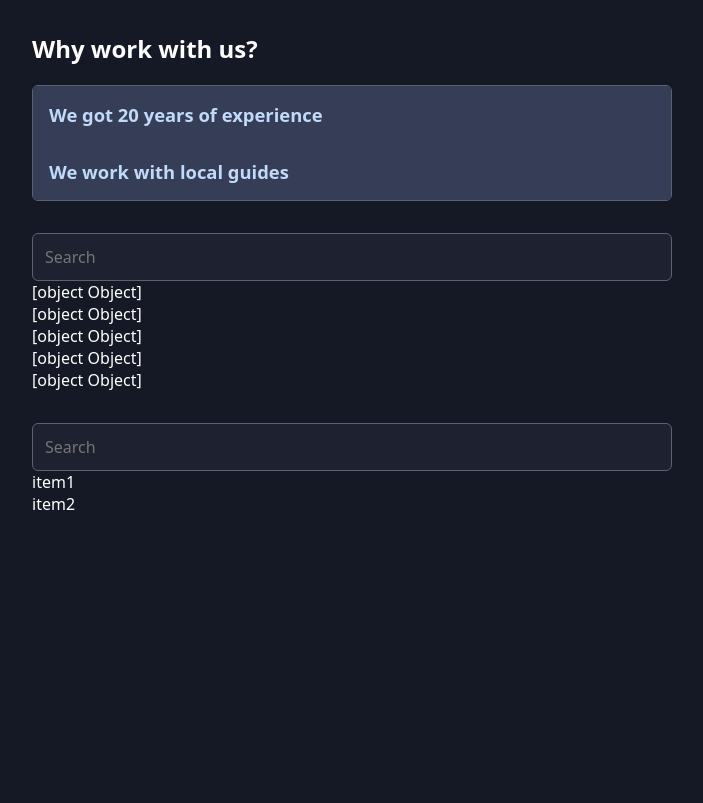
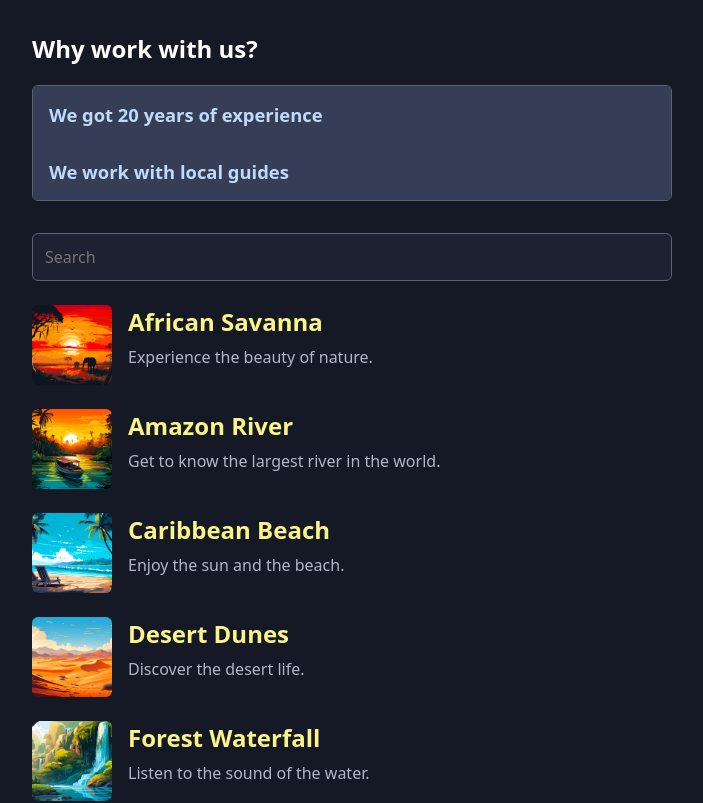
Before and after one commit to RAWoiwode/re-patterns-practices, a React (Vite) app: page / in a window 1280 px wide. Shown: the top 803 px of the page, without its empty margins (288-991 px from the left). Built offline with nearby package versions, Linux system fonts and the light colour scheme.

Commit message:
Utilizing Render Props to create list of searchable places

```diff
--- a/src/App.jsx
+++ b/src/App.jsx
@@ -4,6 +4,7 @@
 import desertImg from "./assets/desert-dunes.jpg";
 import forestImg from "./assets/forest-waterfall.jpg";
 import Accordion from "./components/Accordion/Accordion";
+import Place from "./components/Place";
 import SearchableList from "./components/SearchableList/SearchableList";
 
 const PLACES = [
@@ -38,6 +39,7 @@
     description: "Listen to the sound of the water.",
   },
 ];
+
 function App() {
   return (
     <main>
@@ -75,8 +77,12 @@
         </Accordion>
       </section>
       <section>
-        <SearchableList items={PLACES} />
-        <SearchableList items={["item1", "item2"]} />
+        <SearchableList items={PLACES}>
+          {(item) => <Place item={item} />}
+        </SearchableList>
+        <SearchableList items={["item1", "item2"]}>
+          {(item) => item}
+        </SearchableList>
       </section>
     </main>
   );
--- /dev/null
+++ b/src/components/Place.jsx
@@ -0,0 +1,15 @@
+import React from "react";
+
+const Place = ({ item }) => {
+  return (
+    <article className="place">
+      <img src={item.image} alt={item.title} />
+      <div>
+        <h2>{item.title}</h2>
+        <p>{item.description}</p>
+      </div>
+    </article>
+  );
+};
+
+export default Place;
--- a/src/components/SearchableList/SearchableList.jsx
+++ b/src/components/SearchableList/SearchableList.jsx
@@ -1,6 +1,6 @@
 import React, { useState } from "react";
 
-const SearchableList = ({ items }) => {
+const SearchableList = ({ items, children }) => {
   const [searchTerm, setSearchTerm] = useState("");
 
   const searchResults = items.filter((item) =>
@@ -16,7 +16,7 @@
       <input type="search" placeholder="Search" onChange={handleChange} />
       <ul>
         {searchResults.map((item, index) => (
-          <li key={index}>{item.toString()}</li>
+          <li key={index}>{children(item)}</li>
         ))}
       </ul>
     </div>
```
